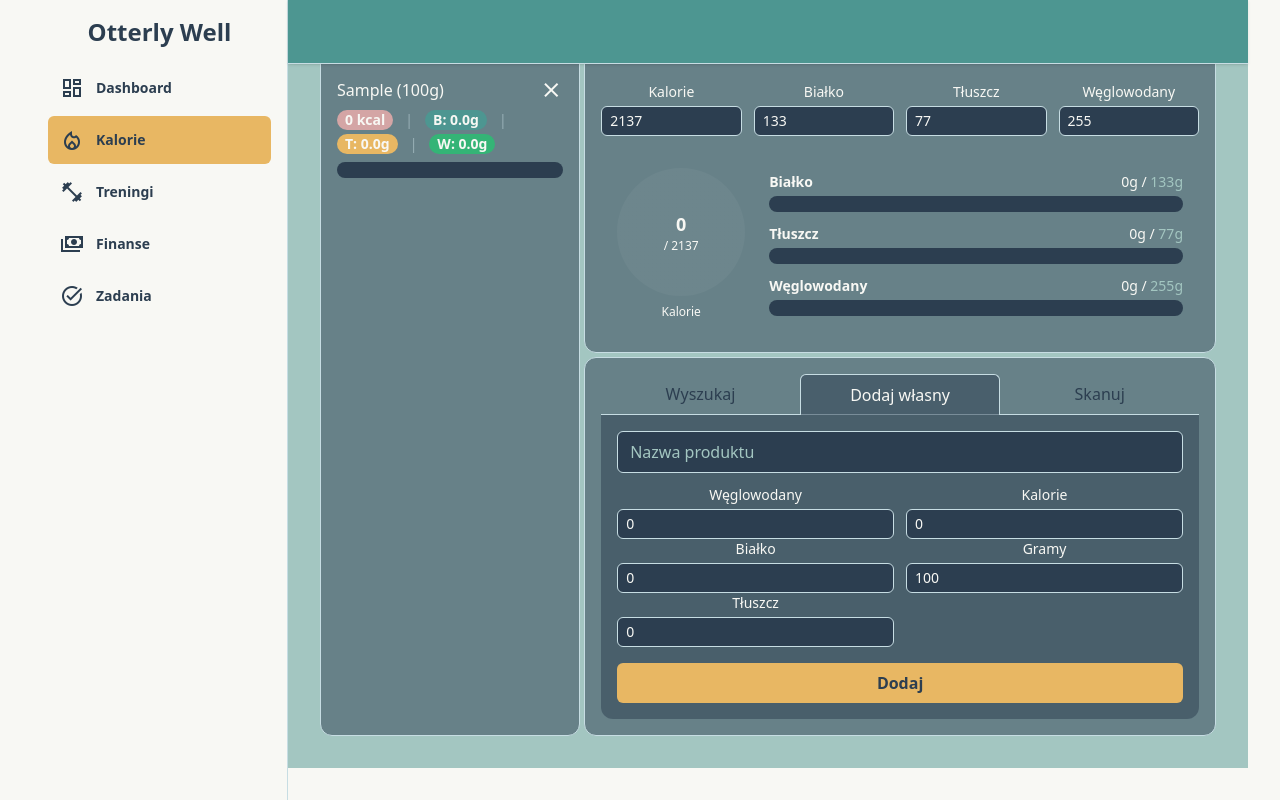
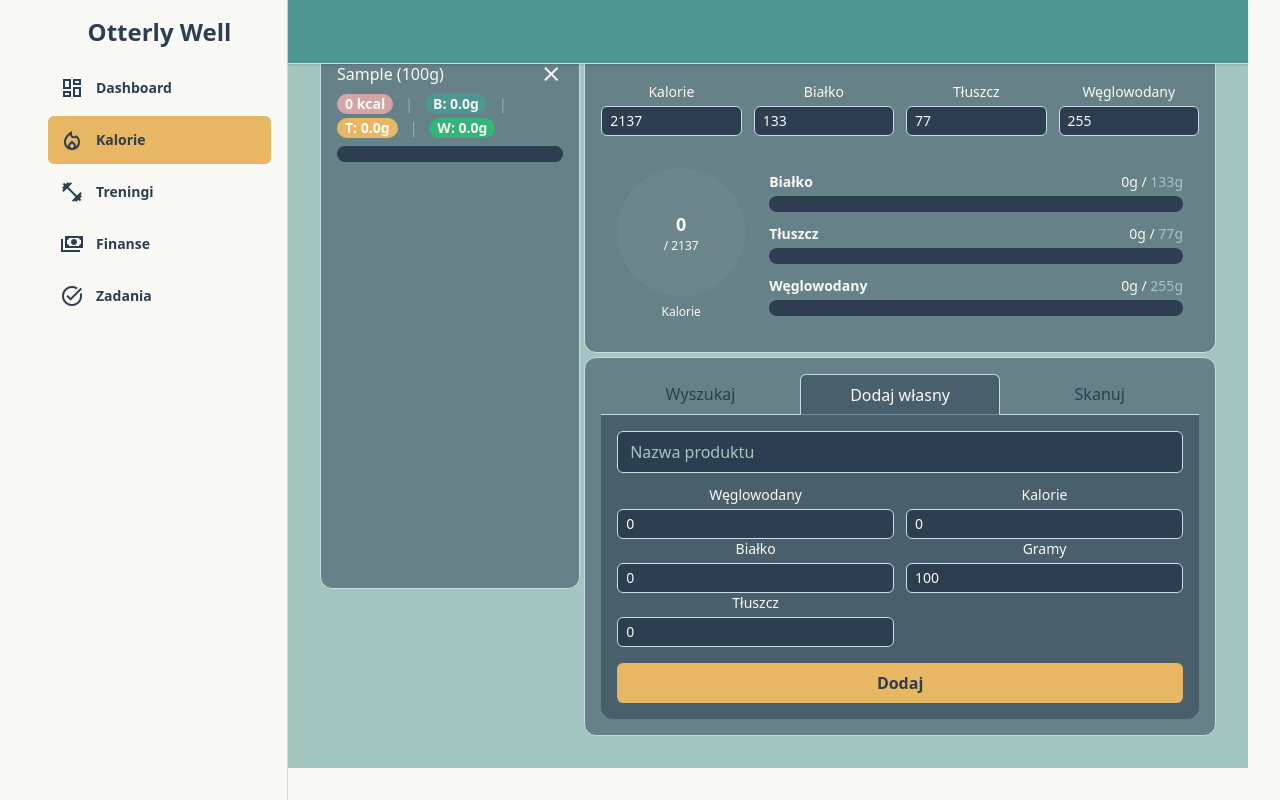
Before and after one commit to czarekmilek/OtterlyWell, a React (Vite) app in the folder otterly-well/: page /calories in a window 1280 px wide. Both pictures are taken after typing "Sample" into the empty fields and a click on the button "Dodaj". Shown: the part 123-923 px from the top of the page. Built offline with nearby package versions, Linux system fonts and the light colour scheme.

Commit message:
Added height cap for meal history in desktop version

```diff
--- a/otterly-well/src/components/Calories/components/EntriesList/EntriesList.tsx
+++ b/otterly-well/src/components/Calories/components/EntriesList/EntriesList.tsx
@@ -12,7 +12,7 @@ export const EntriesList = ({ entries, removeEntry }: EntriesListProps) => {
     <motion.section
       layout
       className="rounded-xl border border-brand-depth bg-brand-neutral-dark/50 p-4
-                flex flex-col max-h-[60vh] lg:max-h-none"
+                flex flex-col max-h-[75vh]"
     >
       <h2 className="text-lg font-semibold text-brand-neutral-light mb-2">
         Historia posiłków
@@ -24,7 +24,7 @@ export const EntriesList = ({ entries, removeEntry }: EntriesListProps) => {
             Nic dziś jeszcze nie dodano. Dodaj pierwszy produkt na panelu obok.
           </p>
         ) : (
-          <ul className="mt-4 divide-y divide-brand-depth/70">
+          <ul className="divide-y divide-brand-depth/70">
             <AnimatePresence>
               {entries.map((e) => (
                 <EntryItem key={e.id} entry={e} removeEntry={removeEntry} />
```
